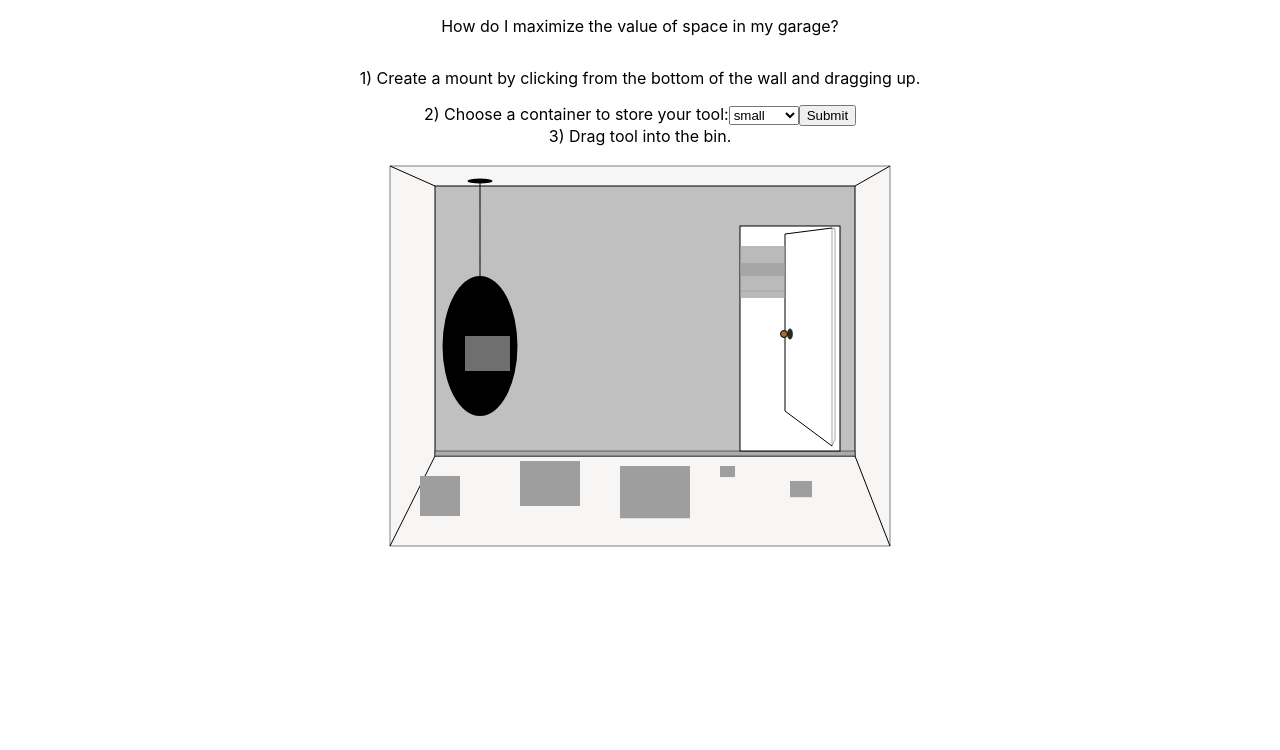
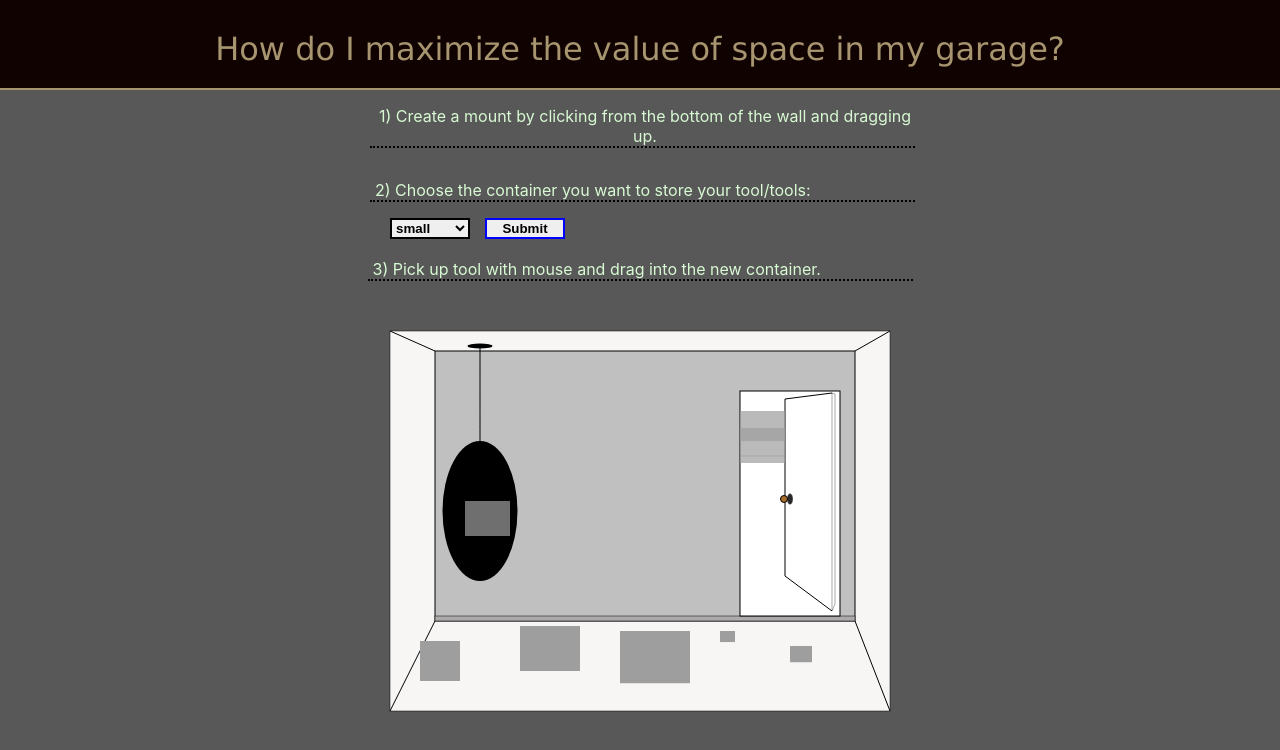
Before and after one commit to A-R0n/d3-spatial, a React (Create React App) app: page / in a window 1280 px wide. Shown: the top 750 px of the page. Built offline with nearby package versions, Linux system fonts and the light colour scheme; grey boxes are pictures that could not be loaded.

Commit message:
responsive design for every device

```diff
--- a/public/index.html
+++ b/public/index.html
@@ -3,10 +3,11 @@
   <style>
   body {
     margin: auto;
+    min-width: 560px;
+
   }
 
   img {
-
     width: 45px;
     height: 30px;
 }
--- a/src/Components/Garage/Garage.css
+++ b/src/Components/Garage/Garage.css
@@ -1,19 +1,91 @@
-.house {
-	/* background: rgb(243, 226, 195); */
-	margin: auto;
-	display: flex;
-	align-items: center;
-	justify-content: center;
-    position: relative;
+svg {
+    padding-top: 30px;
 
 }
 
+.house {
+    margin: auto;
+    display: flex;
+}
+
 form {
+    margin: auto;
     display: flex;
     flex-direction: column;
-    justify-content: center;
 }
 
+#problem {
+    display: flex;
+    justify-content: center;
+    align-items: center;
+    text-align: center;
+    padding-top: 30px;
+    padding-bottom: 20px;
+    background: rgb(17, 2, 2);
+    color: rgba(235, 217, 161, 0.685);
+    border-bottom: 2px solid rgba(235, 217, 161, 0.685);
+    margin: auto;
+    font-size: 2em;
+    font-family: 'Lucida Sans', 'Lucida Sans Regular', 'Lucida Grande', 'Lucida Sans Unicode', Geneva, Verdana, sans-serif;
+
+}
+.firstTwoQuestions {
+    margin: auto;
+    display: flex;
+    flex-direction: column;
+    padding-left: 5px;
+    padding-right: 0px;
+
+}
+
+#instruction1, #instruction2, #instruction3 {
+    padding-left: 5px;
+    width: 540px;
+    border-bottom: 2px dotted black;
+    color: #d7fad3;
+}
+
+#instruction1, #instruction2, #instruction3 {
+    display: flex;
+}
+
+
+#instruction2Container {
+    display: flex;
+    padding-left: 20px;
+    margin: auto;
+  width: 520px;
+
+}
+
+
+#instruction3 {
+    display: flex;
+    padding-top: 20px;
+    margin: auto;
+}
+
+select {
+    width: 80px;
+    border: 2px solid black;
+    font-weight: bold;
+
+}
+
+input {
+    width: 80px;
+    border: 2px solid blue;
+    margin-left: 15px;
+    font-weight: bold;
+
+}
+
+input:hover {
+    border: 2px solid orange;
+    background: black;
+    color: yellow;
+    transform: scale(1.05);
+}
 
 
 .garage {
--- a/src/Components/Garage/Garage.js
+++ b/src/Components/Garage/Garage.js
@@ -11,7 +11,7 @@ export default class Garage extends Component {
 			bottomPoint: null,
 			hammer: [ 50, 330, 12 ],
 			saw: [ 150, 315, 30 ],
-			chainsaw: [ 250, 320, 60 ],
+			chainsaw: [ 250, 320, 70 ],
 			screws: [ 350, 320, 1.05 ],
 			tapemeasure: [ 420, 335, 8 ],
             lowerBox: 0,
@@ -26,8 +26,8 @@ export default class Garage extends Component {
 	drawGarage = () => {
         const {value, bottomPoint, hammer, saw, chainsaw, screws, tapemeasure, lowerBox} = this.state;
        var space = 0;
-		const margin = { top: 20, right: 20, bottom: 20, left: 20 };
-		const width = 580 - margin.left - margin.right;
+		const margin = { top: 20, right: -20, bottom: 20, left: 0 };
+		const width = 520 - margin.left - margin.right;
 		const height = 460 - margin.top - margin.bottom;
 		var svg = d3.select('body').append('svg').attr('class', 'house').attr('width', width).attr('height', height);
 		svg.append('rect').attr('class', 'garage').attr('x', 20).attr('y', 20).attr('width', 500).attr('height', 380);
@@ -176,9 +176,8 @@ export default class Garage extends Component {
 				.on('mouseup', function() {
 					keep = false;
 				});
-
-
-			const linkVertical = d3
+	const boxingArea = svg.append('g');
+			const bagLink = d3
 				.linkVertical()
 				.x(function(d) {
 					return d.x;
@@ -188,7 +187,7 @@ export default class Garage extends Component {
 				});
 			const linksData = [ { source: { y: 35, x: 110 }, target: { y: 230, x: 110 } } ];
 			const ellipses = [ { cx: 110, cy: 35, rx: 12.5, ry: 2.5 }, { cx: 110, cy: 200, rx: 37.5, ry: 70 } ];
-			const svgEllipses = svg.selectAll('ellipse').data(ellipses).enter().append('ellipse');
+			const svgEllipses = boxingArea.selectAll('ellipse').data(ellipses).enter().append('ellipse');
 			svgEllipses
 				.attr('cx', (d, i) => {
 					return d.cx;
@@ -202,13 +201,34 @@ export default class Garage extends Component {
 				.attr('ry', (d, i) => {
 					return d.ry;
 				});
-			svg
+			boxingArea
 				.selectAll('ellipses')
 				.data(linksData)
 				.enter()
 				.append('path')
 				.attr('stroke', 'black')
-				.attr('d', linkVertical);
+                .attr('d', bagLink);
+
+            const movingBagPath = d3.path();
+            movingBagPath.arc(110, 220, 45, 300, 240)
+
+                function translateAlong(path) {
+                    var l = path.getTotalLength();
+                    return function(d, i, a) {
+                        return function(t) {
+                            var p = path.getPointAtLength(t * l);
+                            return `translate(${p.x}, ${p.y})`;
+                        };
+                    };
+                }
+
+                function transition() {
+                    d3.select('#boxingBag')
+                        .transition()
+                        .duration()
+                        .attrTween('transform', translateAlong(movingBagPath.node()))
+                        .on('end', transition);
+                }
 		}
 
 		function started(d) {
@@ -289,7 +309,7 @@ export default class Garage extends Component {
 				.append('text')
 				.attr('id', 'space')
 				.text(`${space}` + '%')
-				.attr('x', p.x - 10)
+				.attr('x', p.x - 12.5)
 				.attr('y', p.y - 1 / 3 * l - 23 + lowerBox);
 			this.setState({ lowerBox: lowerBox + 30});
 		} else {
@@ -310,23 +330,25 @@ export default class Garage extends Component {
 		}
 	};
 	render() {
-
 		return (
+            <div className='parent'>
+            <p id='problem'>How do I maximize the value of space in my garage?</p>
 			<form onSubmit={this.handleSubmit}>
-               <p id='problem'>How do I maximize the value of space in my garage?</p>
-      <p id='instructions'>1) Create a mount by clicking from the bottom of the wall and dragging up.</p>
-				<label>
-					2) Choose a container to store your tool:
+                <div className='firstTwoQuestions'>
+                <p id='instruction1'>1) Create a mount by clicking from the bottom of the wall and dragging up.</p>
+                <p id='instruction2'> 2) Choose the container you want to store your tool/tools: </p>
+                </div>
+                <div id='instruction2Container'>
 			    <select value={this.state.value} onChange={this.handleChange}>
 				    <option value="small">small</option>
 				    <option value="medium">medium</option>
 				    <option value="large">large</option>
 			    </select>
                 <input type="submit" value="Submit" />
-				</label>
-
-				<label>3) Drag tool into the bin.</label>
+                </div>
+				<p id='instruction3'>3) Pick up tool with mouse and drag into the new container.</p>
 			</form>
+            </div>
 		);
 	}
 }
--- a/src/index.css
+++ b/src/index.css
@@ -6,6 +6,7 @@ body {
     sans-serif;
   -webkit-font-smoothing: antialiased;
   -moz-osx-font-smoothing: grayscale;
+  background: rgba(87, 86, 86, 0.986);
 }
 
 code {
```
Lines whose indentation alone changed are shown as unchanged.
